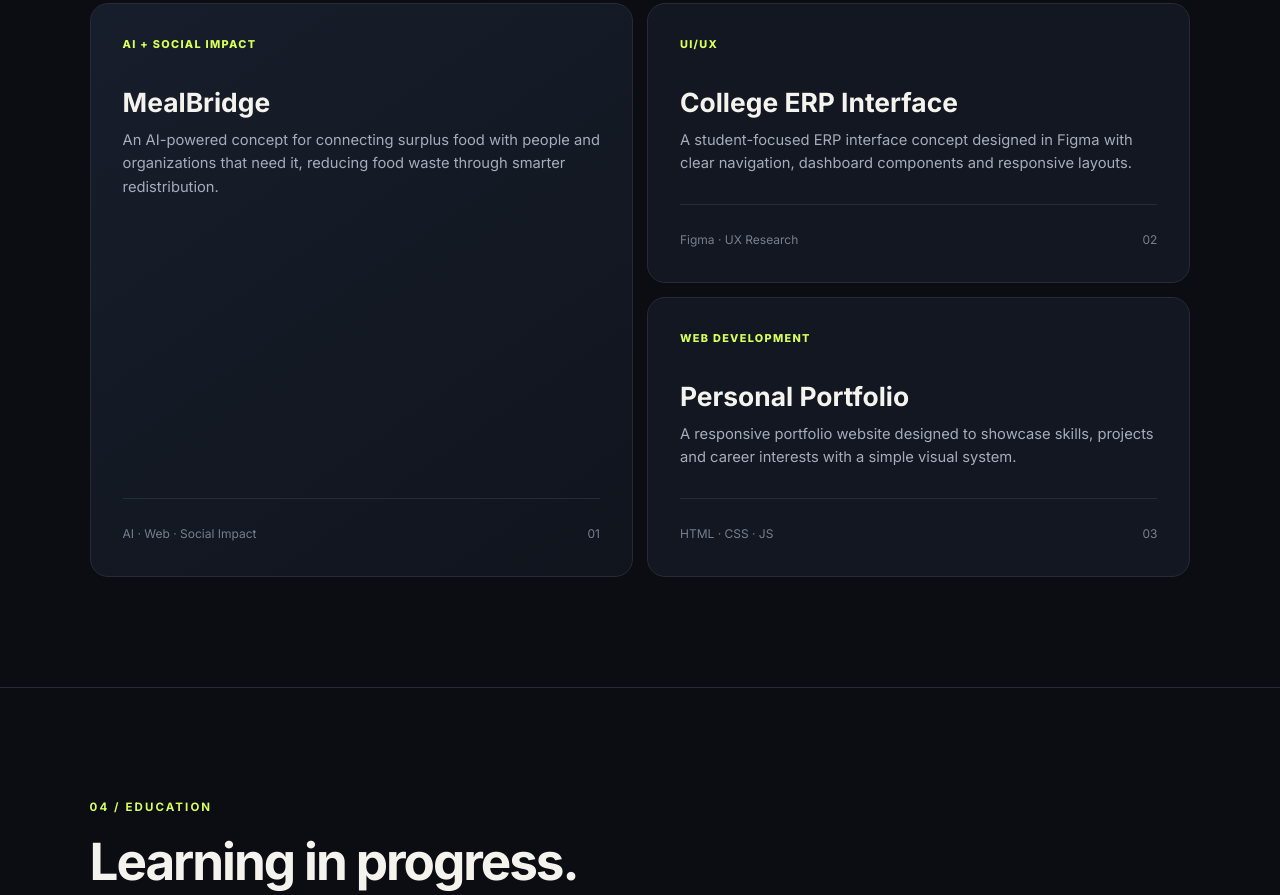
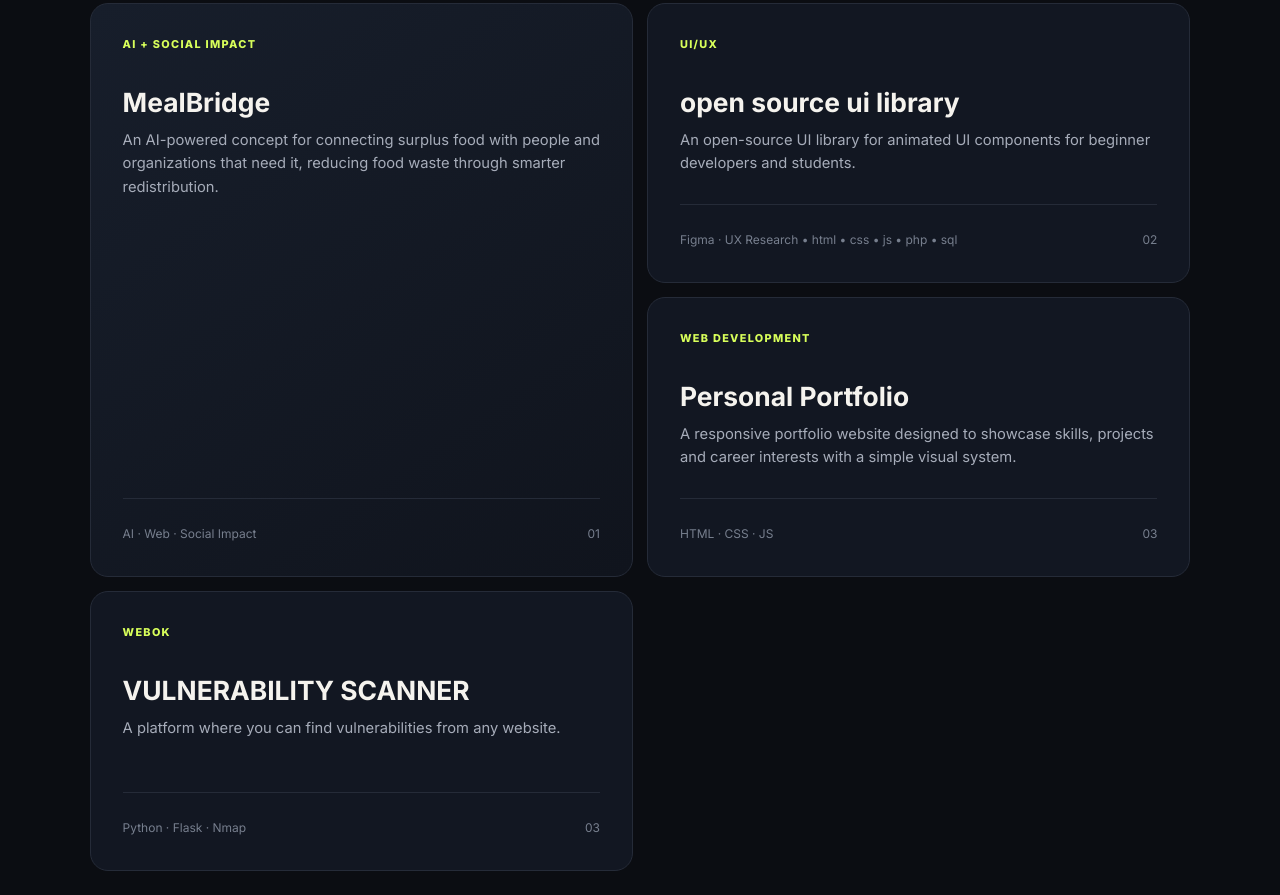
Before and after one commit to rohinigb/rohinigb.github.io, a plain HTML site: page index.html in a window 1280 px wide. Shown: the part 2185-3080 px from the top of the page. Drawn offline with nearby package versions, Linux system fonts and the light colour scheme; a script that the page names is missing.

Commit message:
Update index.html

```diff
--- a/index.html
+++ b/index.html
@@ -85,15 +85,21 @@
         </article>
         <article class="project">
           <span class="tag">UI/UX</span>
-          <h3>College ERP Interface</h3>
-          <p>A student-focused ERP interface concept designed in Figma with clear navigation, dashboard components and responsive layouts.</p>
-          <div class="project-footer"><span>Figma · UX Research</span><span>02</span></div>
+          <h3>open source ui library</h3>
+          <p>An open-source UI library for animated UI components for beginner developers and students.</p>
+          <div class="project-footer"><span>Figma · UX Research • html • css • js • php • sql</span><span>02</span></div>
         </article>
         <article class="project">
           <span class="tag">WEB DEVELOPMENT</span>
           <h3>Personal Portfolio</h3>
           <p>A responsive portfolio website designed to showcase skills, projects and career interests with a simple visual system.</p>
           <div class="project-footer"><span>HTML · CSS · JS</span><span>03</span></div>
+        </article>
+        <article class="project">
+          <span class="tag">WEBOK</span>
+          <h3>VULNERABILITY SCANNER</h3>
+          <p>A platform where you can find vulnerabilities from any website.</p>
+          <div class="project-footer"><span>Python · Flask · Nmap</span><span>03</span></div>
         </article>
       </div>
     </section>
```
